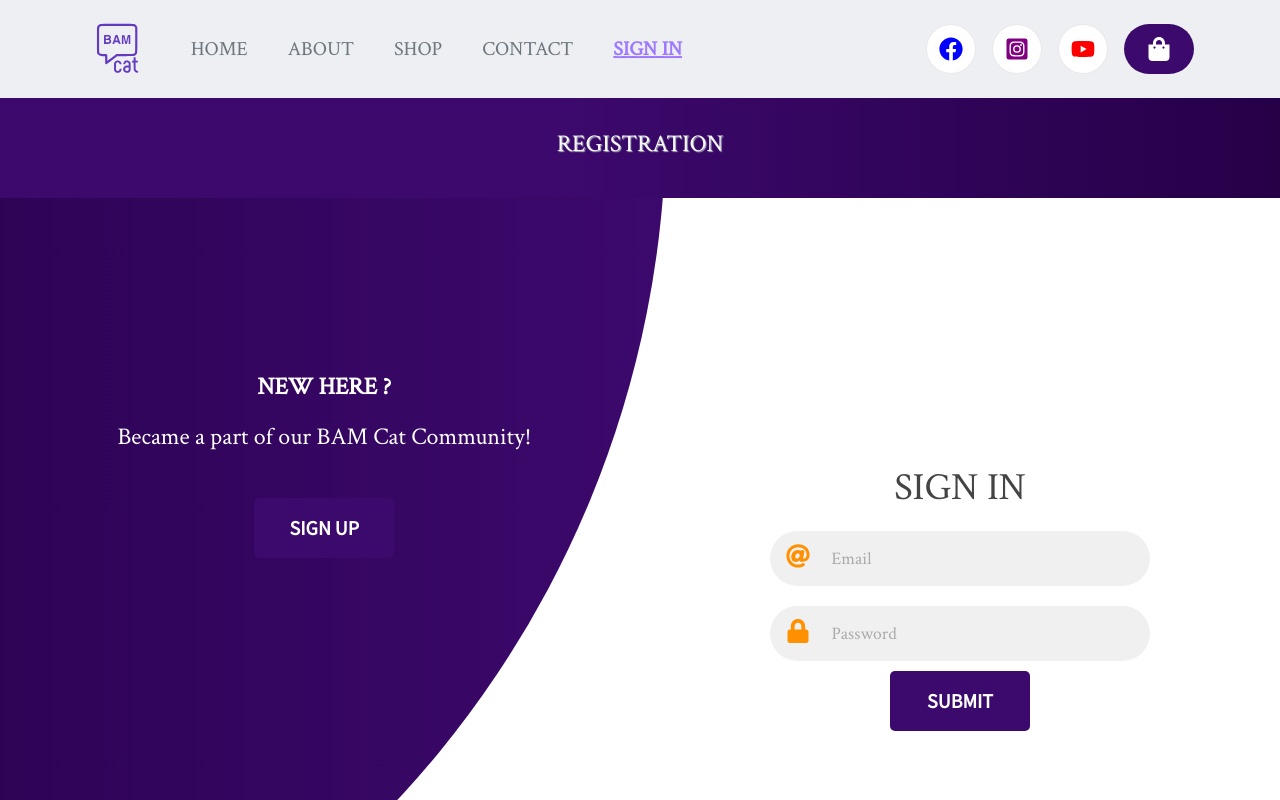
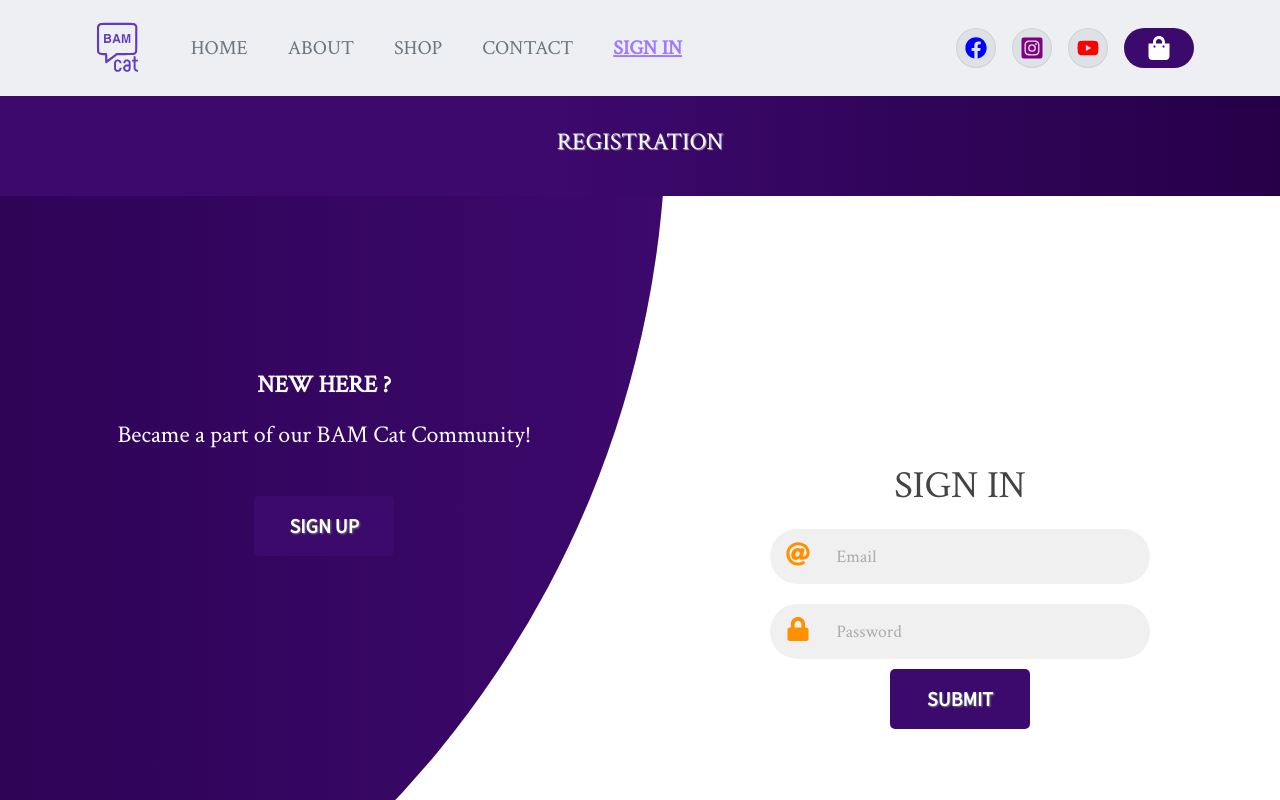
Before and after one commit to syed-ghufran-hassan/B.A.M-eCommerce, a React (Create React App) app in the folder client/: page /B.A.M-eCommerce/login in a window 1280 px wide. Shown: the top 800 px of the page. Built offline with nearby package versions, Linux system fonts and the light colour scheme.

Commit message:
Adjusting some small styling bug fixes

```diff
--- a/client/src/features/Components/Navbar.js
+++ b/client/src/features/Components/Navbar.js
@@ -28,7 +28,7 @@ function NavbarFunc() {
 };
 
   return (
-    <Navbar sticky="top" collapseOnSelect expand="lg" variant="light">
+    <Navbar fixed="top" positionFixed collapseOnSelect expand="lg" variant="light">
       <Container>
         <Navbar.Brand href="./">
           <img className="logo" src={logo} alt=""></img>
--- a/client/src/features/Components/ProductCard.js
+++ b/client/src/features/Components/ProductCard.js
@@ -28,8 +28,8 @@ function ProductCard(props) {
       >
         <Card.Title>{props.product.title.slice(0, 35)}</Card.Title>
         <div>
-          <Button className="btn-card" onClick={handleOnClickDetails}>Details</Button>
-          <Button className="btn-card" onClick={handleOnClickAddToCart}>Add to Cart</Button>
+          <button className="btn-card" onClick={handleOnClickDetails}>Details</button>
+          <button className="btn-card" onClick={handleOnClickAddToCart}>Add to Cart</button>
         </div>
       </Card.Body>
     </Card>
--- a/client/src/features/Components/UserProfile.js
+++ b/client/src/features/Components/UserProfile.js
@@ -46,14 +46,14 @@ function UserProfile() {
                         You are now part of us and we will always keep you up to
                         date with the latest fashion items!
                     </h4>
-                    <Button className="profile-btn">
+                    <button className="profile-btn">
                         <NavLink className="home-shop" exact={true} to="/shop">
                             CHECK MORE
                         </NavLink>
-                    </Button>
-                    <Button className="profile-btn" onClick={onLogOut}>
+                    </button>
+                    <button className="profile-btn" onClick={onLogOut}>
                         <Link to="">SIGN OUT</Link>
-                    </Button>
+                    </button>
                 </div>
                 <div className="form-container">
                     <form action="#" onSubmit={onUpdateSubmit}>
@@ -97,16 +97,16 @@ function UserProfile() {
                                 required
                             />
                         </div>
-                        <Button type="submit" className="profile-btn">
+                        <button type="submit" className="profile-btn">
                                 UPDATE
-                        </Button>
+                        </button>
                     </form>
                 </div>
             </div>
             <div>
-                <Button className="profile-btn delete-btn" onClick={onDeleteUserClickHandler}>
+                <button className="profile-btn delete-btn" onClick={onDeleteUserClickHandler}>
                     <Link to="">Delete my account</Link>
-                </Button>
+                </button>
             </div>
         </div>
     );
--- a/client/src/features/Pages/HomePage.js
+++ b/client/src/features/Pages/HomePage.js
@@ -260,11 +260,11 @@ function HomePage() {
             </Card>
           </CardDeck>
           <div className="position-secondary-btn">
-            <Button className="secondary-btn">
+            <button className="secondary-btn">
               <NavLink className="home-shop" exact={true} to="/shop">
                 SHOP NOW
               </NavLink>
-            </Button>
+            </button>
           </div>
         </div>
         <div className="General-info">
--- a/client/src/features/styles/About.css
+++ b/client/src/features/styles/About.css
@@ -1,3 +1,7 @@
+
+.Title-Container{
+  margin-top: 96px;
+}
 
 .About-Container {
   display: flex;
--- a/client/src/features/styles/Card.css
+++ b/client/src/features/styles/Card.css
@@ -1,26 +1,29 @@
 .btn-card {
-  background: linear-gradient(to right, #3c096c, #7b2cbf 50%, #3c096c 50%);
-  width: 200px;
-  height: 60px;
-  border: none;
-  overflow: hidden;
-  background-size: 200% 100%;
-  background-position: 100%;
-  transition: background-position 275ms ease;
   text-shadow: 1px 1px 2px var(--color-accent-tint-grey-5) !important;
   text-transform: uppercase;
   cursor: pointer;
   font-weight: bold;
   font-size: 20px;
+  color: var(--color-light);
   text-decoration: none;
   font-family: "Source Sans Pro", sans-serif;
+  width: 250px;
+  height: 60px;
+  border: none;
+  overflow: hidden;
+  background: linear-gradient(to right, #3c096c, #7b2cbf 50%, #3c096c 50%);
+  background-size: 200% 100%;
+  background-position: 100%;
+  transition: background-position 275ms ease;
 }
+
 .btn-card:hover {
+  border: none;
   background-position: 0 100%;
   text-decoration: none;
-  color: var(--color-primary-tint-purple-0);
+  color: var(--color-light);
 }
-.btn-card:active {
+.btn-card a:active {
   color: var(--color-accent-tint-orange-1) !important;
 }
 .btn-card:focus {
--- a/client/src/features/styles/Cart.css
+++ b/client/src/features/styles/Cart.css
@@ -65,23 +65,29 @@
 }
 
 .cart-quantity-label {
-  font-size: 12px;
+  font-size: 16px;
+  margin: 0;
 }
 
 .cart-quantity-check {
-  display: inline-block;
-  text-align: center;
-  margin-top: 25px;
-  margin-bottom: 25px;
-  text-align: right;
+  display: flex;
+  flex-direction: row;
+  justify-content: center;
+  align-items: center;
+  align-content: center;
 }
 
 .quantity-left-btn-cart,
 .quantity-right-btn-cart {
-  padding-left: 5px;
-  padding-right: 5px;
+  /* padding-left: 5px;
+  padding-right: 5px; */
   color: var(--color-primary-tint-purple-3);
   cursor: pointer;
+  display: flex;
+  flex-direction: row;
+  justify-content: center;
+  align-items: center;
+  align-content: center;
 }
 
 .quantity-left-btn-cart:hover,
--- a/client/src/features/styles/HomePage.css
+++ b/client/src/features/styles/HomePage.css
@@ -1,4 +1,8 @@
 @import url("Colors.css");
+
+.Page-container{
+  margin-top: 96px;
+}
 
 .carousel-item h1 {
   text-shadow: 1px 1px var(--color-accent-orange);
@@ -107,6 +111,7 @@
 }
 
 .secondary-btn:hover {
+  border: none;
   background-position: 0 100%;
   text-decoration: none;
 }
--- a/client/src/features/styles/Navbar.css
+++ b/client/src/features/styles/Navbar.css
@@ -27,14 +27,14 @@
 .Social-links .facebook-icon,
 .Social-links .instagram-icon,
 .Social-links .youtube-icon {
-  background-color: var(--color-light);
+  background-color: var(--color-accent-tint-grey-2);
   display: flex;
   flex-direction: row;
   justify-content: center;
   align-items: center;
   border-radius: 50%;
-  height: 50px;
-  width: 50px;
+  height: 40px;
+  width: 40px;
 }
 
 .Social-links .facebook-icon svg {
@@ -50,7 +50,7 @@
 }
 
 .Social-links .shopping-icon {
-  height: 50px;
+  height: 40px;
   width: 70px;
   display: flex;
   flex-direction: row;
--- a/client/src/features/styles/RegistrationForm.css
+++ b/client/src/features/styles/RegistrationForm.css
@@ -114,24 +114,26 @@ input[type="password"]:focus {
   width: 140px;
   height: 60px;
   overflow: hidden;
+  text-shadow: 1px 1px 2px var(--color-accent-tint-grey-5) !important;
+  text-transform: uppercase;
+  cursor: pointer;
+  font-weight: bold;
+  font-size: 20px;
+  color: var(--color-light);
+  text-decoration: none;
+  font-family: "Source Sans Pro", sans-serif;
+  border: none;
+  overflow: hidden;
   background: linear-gradient(to right, #3c096c, #7b2cbf 50%, #3c096c 50%);
   background-size: 200% 100%;
   background-position: 100%;
   transition: background-position 275ms ease;
-  padding: 10px 0;
-  border-width: 0;
-  border-radius: 5px;
-  color: var(--color-light);
-  outline: none;
-  cursor: pointer;
-  text-transform: uppercase;
-  font-weight: bold;
-  font-size: 20px;
-  text-decoration: none;
 }
 .submit-btn:hover {
   background-position: 0 100%;
   text-decoration: none;
+  border: none;
+  color: var(--color-light);
 }
 .submit-btn:active {
   color: var(--color-accent-tint-orange-1);
--- a/client/src/features/styles/UserProfile.css
+++ b/client/src/features/styles/UserProfile.css
@@ -11,6 +11,7 @@
   flex-direction: column;
   justify-content: center;
   align-items: center;
+  margin-top: 96px;
 }
 
 .part-one-container {
@@ -41,20 +42,65 @@
 }
 
 .profile-btn {
-  background: linear-gradient(to right, #3c096c, #7b2cbf 50%, #3c096c 50%);
   width: 200px;
   height: 60px;
-  overflow: hidden;
-  background-size: 200% 100%;
-  background-position: 100%;
-  transition: background-position 275ms ease;
   text-shadow: 1px 1px 2px var(--color-accent-tint-grey-5) !important;
   text-transform: uppercase;
   cursor: pointer;
   font-weight: bold;
   font-size: 20px;
+  color: var(--color-light);
   text-decoration: none;
   font-family: "Source Sans Pro", sans-serif;
+  border: none;
+  overflow: hidden;
+  background: linear-gradient(to right, #3c096c, #7b2cbf 50%, #3c096c 50%);
+  background-size: 200% 100%;
+  background-position: 100%;
+  transition: background-position 275ms ease;
+}
+
+.input-field {
+  max-width: 380px;
+  width: 100%;
+  background-color: #f0f0f0;
+  margin: 10px 0;
+  height: 55px;
+  border-radius: 55px;
+  display: grid;
+  grid-template-columns: 15% 85%;
+  padding: 0 0.4rem;
+  position: relative;
+}
+
+.input-field input {
+  padding: 5px;
+}
+
+.input-field .regis-icon {
+  text-align: center;
+  line-height: 10px;
+  transition: 0.5s;
+  font-size: 1.1rem;
+}
+.input-field input {
+  background: none;
+  cursor: pointer;
+  border: none;
+  line-height: 1;
+  font-weight: 600;
+  font-size: 1.1rem;
+}
+
+input[type="text"]:focus,
+input[type="email"]:focus,
+input[type="password"]:focus {
+  color: var(--color-accent-tint-grey-5);
+  font-weight: 600;
+  border: 3px rgb(255, 255, 255) solid;
+  border-top-right-radius: 23px;
+  border-bottom-right-radius: 23px;
+  width: 103%;
 }
 
 .delete-btn {
@@ -75,9 +121,10 @@
 }
 
 .profile-btn:hover{
+  border: none;
   background-position: 0 100%;
   text-decoration: none;
-  color: var(--color-primary-tint-purple-0);
+  color: var(--color-light);
 }
 
 .profile-btn:active{
```
